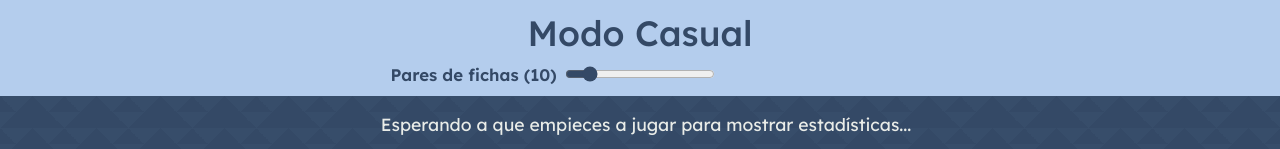
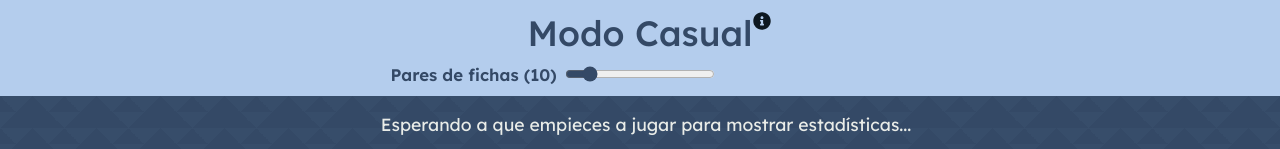
Before and after one commit to damicym/memotest, a React (Vite) app: page / in a window 1280 px wide. Shown: the top 149 px of the page. Built offline with nearby package versions, Linux system fonts and the light colour scheme; a web font is replaced by a local one.

Commit message:
tooltip de estado

```diff
--- a/src/components/Opciones.jsx
+++ b/src/components/Opciones.jsx
@@ -1,5 +1,8 @@
 import { isPrimeOrBanned, getClosestNotPrimeOrBanned } from "../libs/myFunctions"
 import { GAME_RULES } from "./Juego"
+import { FaInfoCircle as InfoIcon } from "react-icons/fa";
+import Tooltip from 'react-bootstrap/Tooltip';
+import OverlayTrigger from 'react-bootstrap/OverlayTrigger';
 
 function Opciones({ totalPairs, setTotalPairs, prevValuePairs }){
     const handleChange = e => {
@@ -19,7 +22,19 @@ function Opciones({ totalPairs, setTotalPairs, prevValuePairs }){
 
     return (
         <section className='opciones'>
-            <h1>Modo Casual</h1>
+            <div className="title">
+                <h1>Modo Casual</h1>
+                <OverlayTrigger
+                        delay={{ show: 200, hide: 0 }}
+                        key='infoTitleOverlay'
+                        placement='right'
+                        overlay={
+                            <Tooltip className="customTooltip" id='tooltip-right'>Esto es una beta. Próximamente habrá nuevos modos, desafíos diarios y leaderbaord de jugadores</Tooltip>
+                        }
+                    >
+                    <InfoIcon size={18}></InfoIcon>
+                </OverlayTrigger>
+            </div>
             <div className="campo">
                 <label>Pares de fichas ({totalPairs})</label>
                 <input className="controls" type='range' min="4" step="1" max="50" onChange={ (e) => handleChange(e) } value={totalPairs}></input>
--- a/src/index.css
+++ b/src/index.css
@@ -104,6 +104,18 @@ html, body{
   /* min-height: 80px; */
   gap: 12px;
   justify-content: center;
+}
+
+.title{
+  display: grid;
+  position: relative;
+}
+
+.title svg{
+  grid-column: 2;
+  color: var(--dark);
+  position: absolute;
+  margin-left: 1px;
 }
 
 .opciones h1{
@@ -220,6 +232,9 @@ html, body{
   color: var(--lightGray);
   font-family: "Lexend Deca", sans-serif !important;
   font-weight: 350;
+  max-width: 300px;
+  width: max-content;
+  white-space: normal;
 }
 
 .control:disabled{
```
